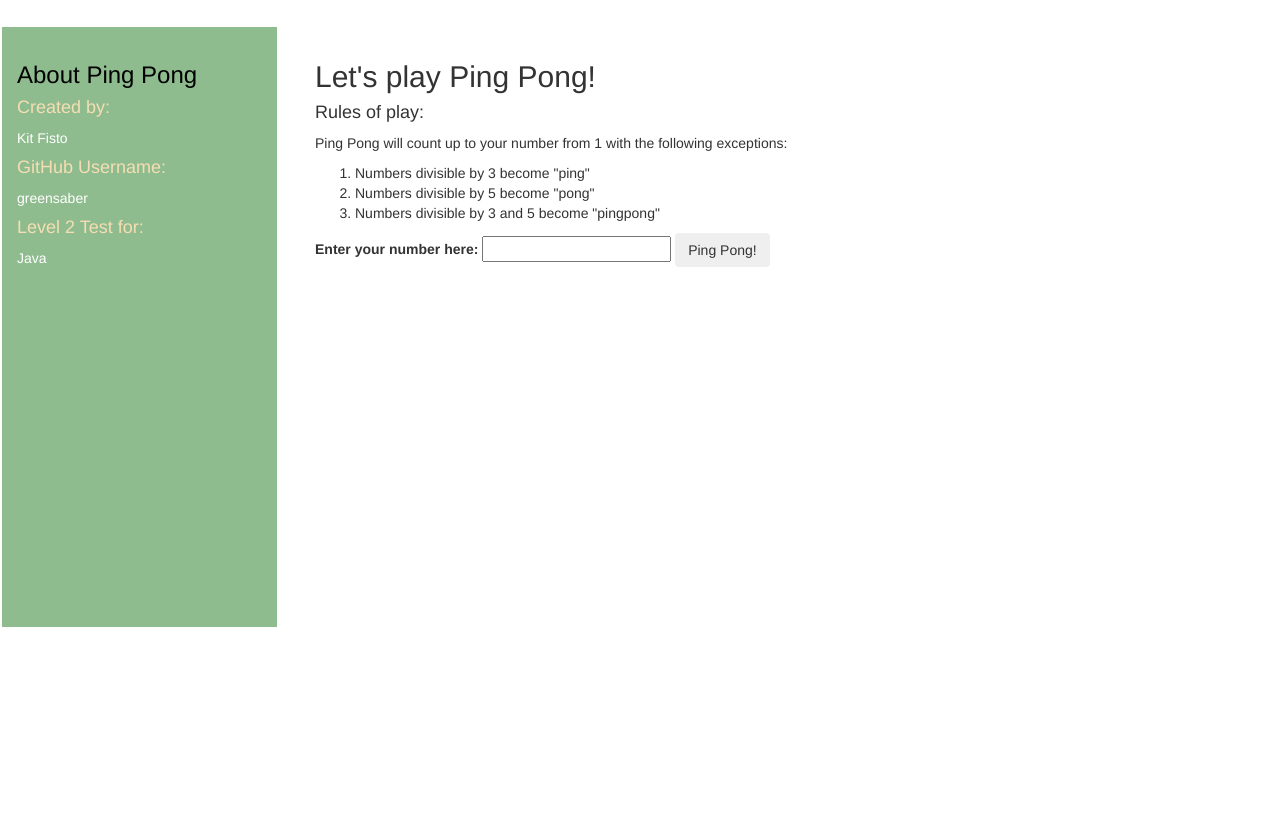
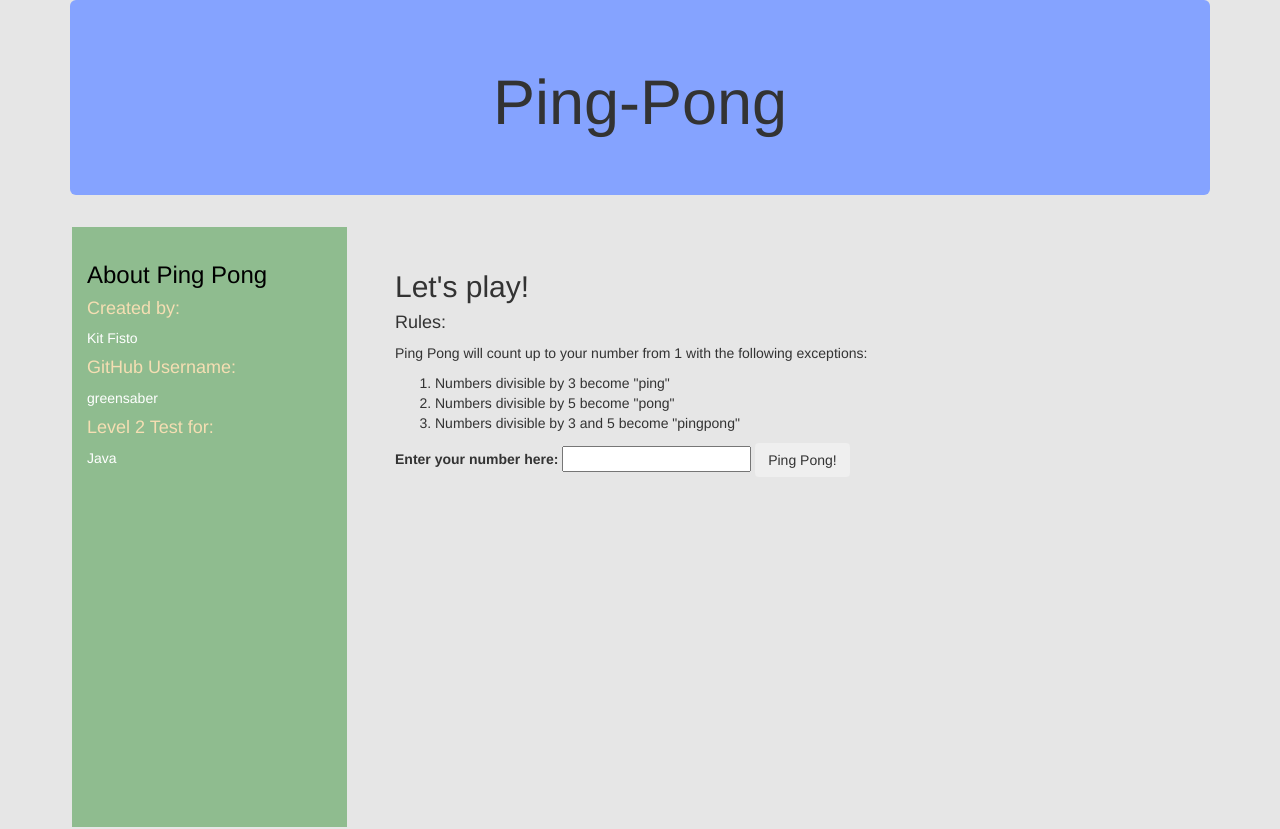
Before and after one commit to classwork-examples-legacy/ping-pong, a plain HTML site: page index.html in a window 1280 px wide. Before the commit the page ends 800 px from the top, so only its background shows below. Drawn offline with Linux system fonts and the light colour scheme.

Commit message:
add jumbotron banner

```diff
--- a/css/styles.css
+++ b/css/styles.css
@@ -1,6 +1,15 @@
+body {
+  background-color: #E6E6E6;
+}
+
+.jumbotron {
+  background-color: #85A3FF;
+  text-align: center;
+}
+
 .main-content {
-  margin-top: 25px;
-  padding: 15px;
+  margin-top: 10px;
+  padding: 25px;
   margin-left: 300px;
 }
 .sidebar {
--- a/index.html
+++ b/index.html
@@ -8,6 +8,10 @@
     <title>Ping Pong</title>
   </head>
   <body>
+    <div class="container">
+      <div class="jumbotron">
+        <h1>Ping-Pong</h1>
+      </div>
       <div class="col-md-3 sidebar">
         <h3>About Ping Pong</h3>
         <h4>Created by:</h4>
@@ -19,9 +23,9 @@
       </div>
 
         <div class= "main-content">
-        <h2>Let's play Ping Pong!</h2>
+          <h2>Let's play!</h2>
 
-        <h4>Rules of play:</h4>
+          <h4>Rules:</h4>
           <p>Ping Pong will count up to your number from 1 with the following exceptions:
             <ol>
               <li>Numbers divisible by 3 become "ping"</li>
@@ -39,6 +43,6 @@
           <div id="ping-pong-list"></div>
         </div>
 
-
+    </div>
   </body>
 </html>
```
Lines whose indentation alone changed are shown as unchanged.
